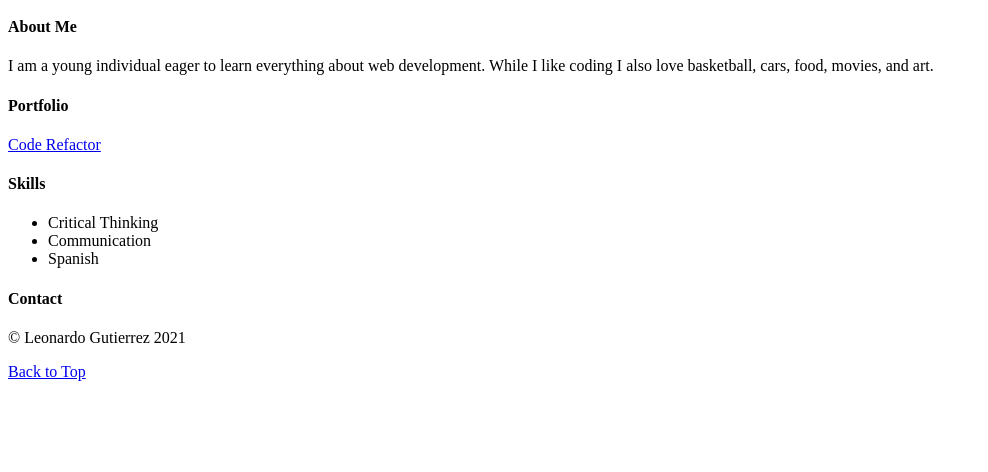
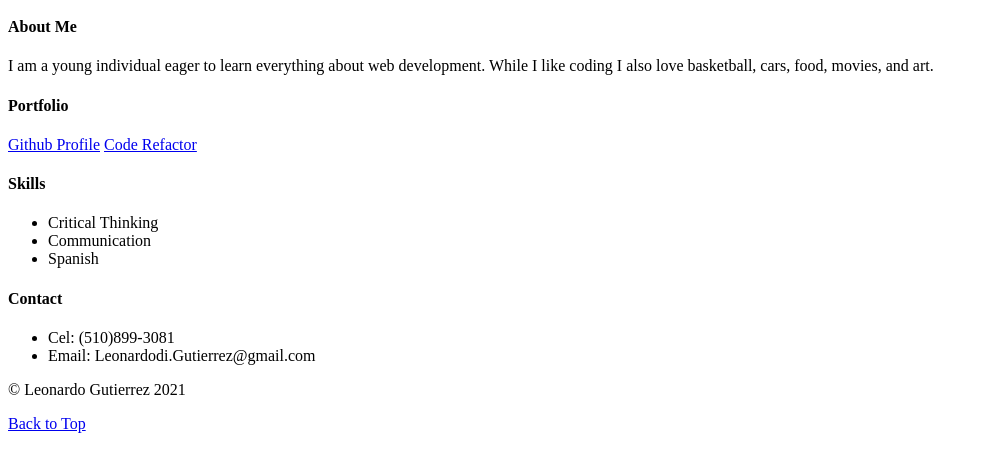
Before and after one commit to Leog888/LeonrdoG, a plain HTML site: page index.html in a window 1280 px wide. Shown: the part 104-576 px from the top of the page, without its empty margins (0-988 px from the left). Drawn offline with Linux system fonts and the light colour scheme.

Commit message:
All info I would like is complete

```diff
--- a/index.html
+++ b/index.html
@@ -34,6 +34,7 @@
   <section id="portfolio">
       <!-- Code Refactor is the only work I have so far... -->
       <h4>Portfolio</h4>
+        <a href="https://github.com/Leog888" target="_blank">Github Profile</a>
         <a href="https://leog888.github.io/Code-Refactor/" target="_blank">Code Refactor</a>
   </section>
 
@@ -51,8 +52,12 @@
 
   <!-- Contact -->
   <section id="contact">
+      <!-- List format of my contacts -->
     <h4>Contact</h4>
-
+    <ul>
+        <li>Cel: (510)899-3081</li>
+        <li>Email: Leonardodi.Gutierrez@gmail.com</lil>
+    </ul>
 
 
   </section>
```
